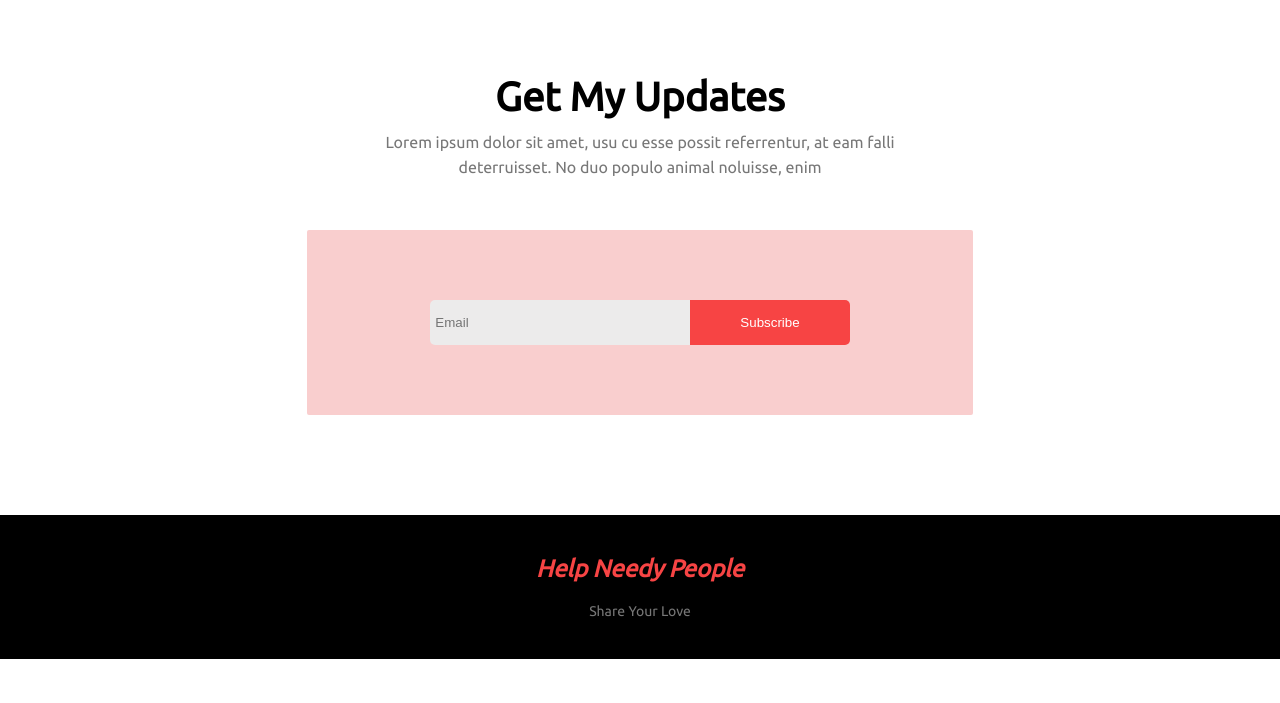
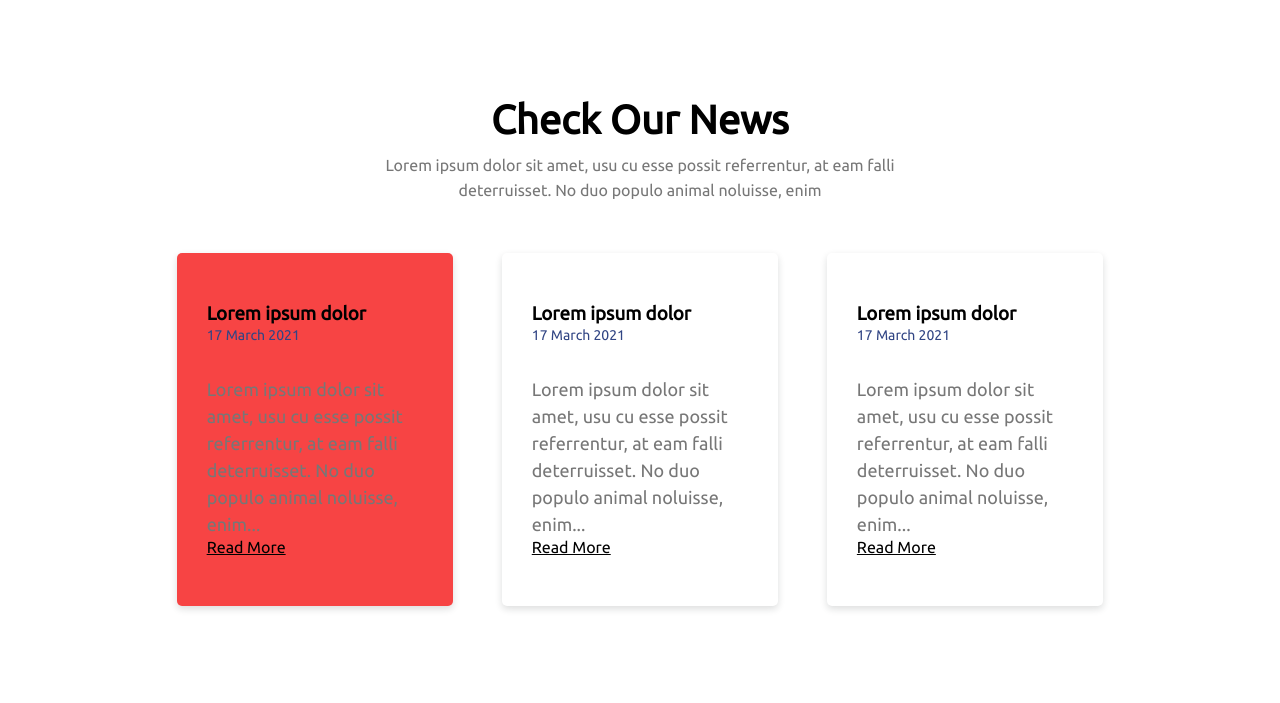
Before and after one commit to mairoky/donate-today, a plain HTML site: page index.html in a window 1280 px wide. Shown: the part 1589-2292 px from the top of the page. Before the commit the page ends 2248 px from the top, so only its background shows below. Drawn offline with Linux system fonts and the light colour scheme.

Commit message:
blog added

```diff
--- a/css/style.css
+++ b/css/style.css
@@ -1,10 +1,8 @@
 * {
     margin: 0;
     padding: 0;
-}
-
-body {
     font-family: 'Ubuntu', sans-serif;
+    box-sizing: border-box;
 }
 
 h1 {
@@ -15,6 +13,7 @@ h1 {
 
 p {
     color: #777777;
+    line-height: 1.5;
 }
 
 section {
@@ -46,7 +45,6 @@ section {
 .hero-content p {
     margin: 20px 0;
     padding: 0 50px;
-    line-height: 25px;
     color: white;
 }
 
@@ -159,6 +157,40 @@ section {
 }
 
 /* Donate Plan Section End */
+/* Blog Section Start */
+.blogs {
+    display: flex;
+    justify-content: space-evenly;
+}
+
+.single-blog {
+    width: 27%;
+    padding: 50px 30px;
+    background-color: white;
+    border-radius: 5px;
+    min-height: 350px;
+    box-shadow: 0px 3px 7px 0px rgba(28, 31, 33, 0.15);
+}
+
+.single-blog:nth-child(1) {
+    background-color: #f74444;
+}
+
+.single-blog p:nth-child(2) {
+    font-size: 14px;
+    color: #314584;
+}
+
+.single-blog p:nth-child(3) {
+    margin-top: 30px;
+    font-size: 18px;
+}
+
+.single-blog a {
+    color: black !important;
+}
+
+/* Blog Section End */
 /* Newsletter Section Start */
 .subscribe {
     width: 65%;
@@ -203,7 +235,7 @@ section {
 
 /* Footer Start */
 footer {
-    padding: 40px 0;
+    padding: 50px 0;
     width: 100%;
     background: black;
     text-align: center;
--- a/index.html
+++ b/index.html
@@ -100,6 +100,43 @@
 
     </section>
     <!-- Donate Plan Section End -->
+    <!-- Blog Section Start -->
+    <section class="blog">
+        <div class="container">
+            <div class="section-heading">
+                <h1>Check Our News</h1>
+                <p>Lorem ipsum dolor sit amet, usu cu esse possit referrentur, at eam falli deterruisset. No duo populo
+                    animal noluisse, enim</p>
+            </div>
+            <div class="blogs">
+                <div class="single-blog">
+                    <h3>Lorem ipsum dolor</h3>
+                    <p>17 March 2021</p>
+                    <p>Lorem ipsum dolor sit amet, usu cu esse possit referrentur, at eam falli deterruisset. No duo
+                        populo
+                        animal noluisse, enim...</p>
+                    <a href="#">Read More</a>
+                </div>
+                <div class="single-blog">
+                    <h3>Lorem ipsum dolor</h3>
+                    <p>17 March 2021</p>
+                    <p>Lorem ipsum dolor sit amet, usu cu esse possit referrentur, at eam falli deterruisset. No duo
+                        populo
+                        animal noluisse, enim...</p>
+                    <a href="#">Read More</a>
+                </div>
+                <div class="single-blog">
+                    <h3>Lorem ipsum dolor</h3>
+                    <p>17 March 2021</p>
+                    <p>Lorem ipsum dolor sit amet, usu cu esse possit referrentur, at eam falli deterruisset. No duo
+                        populo
+                        animal noluisse, enim...</p>
+                    <a href="#">Read More</a>
+                </div>
+            </div>
+        </div>
+    </section>
+    <!-- Blog Section End -->
     <!-- Newsletter Section Start -->
     <section class="newsletter">
         <div class="container">
@@ -113,7 +150,6 @@
                     <input class="email-input" type="email" name="email" id="email" placeholder="Email">
                     <input class="submit-button" type="submit" value="Subscribe">
                 </form>
-
             </div>
         </div>
     </section>
@@ -125,9 +161,6 @@
     </footer>
     <!-- Footer End -->
 
-
-
-
 </body>
 
 </html>
```
